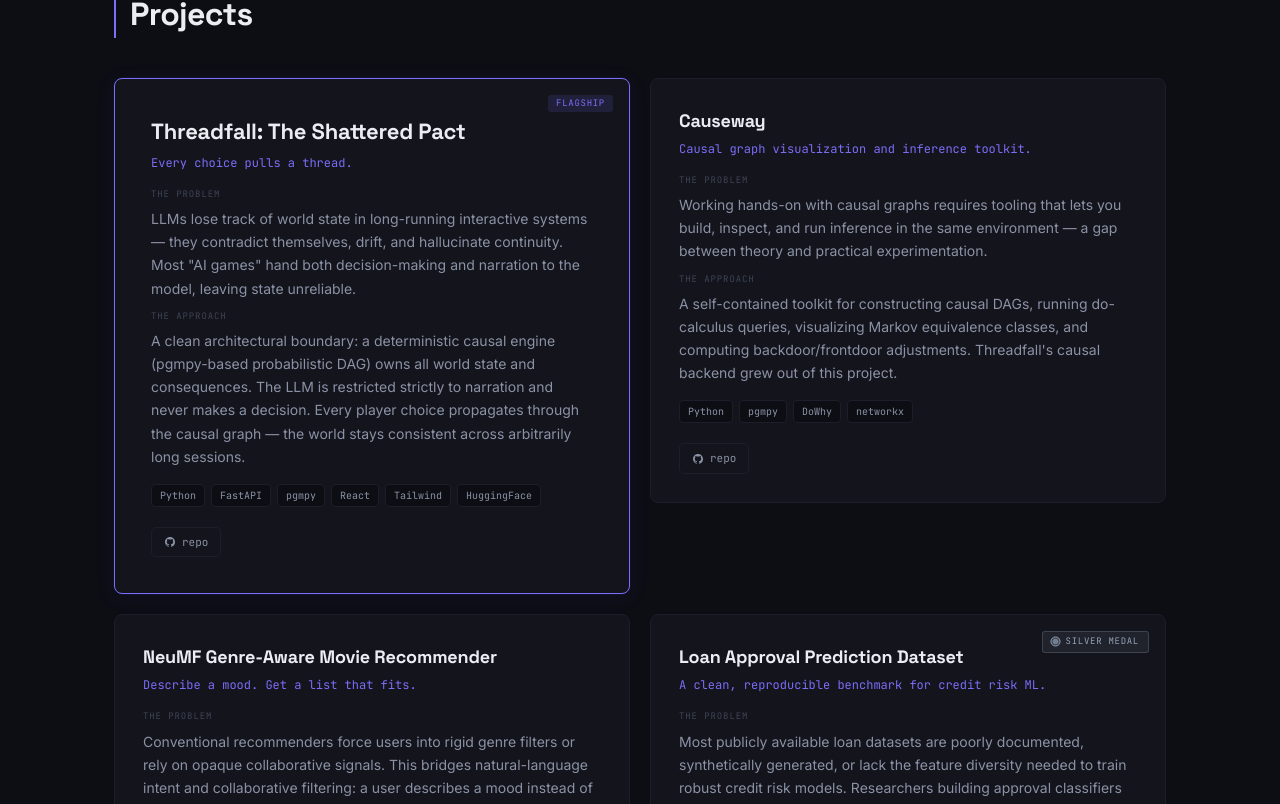
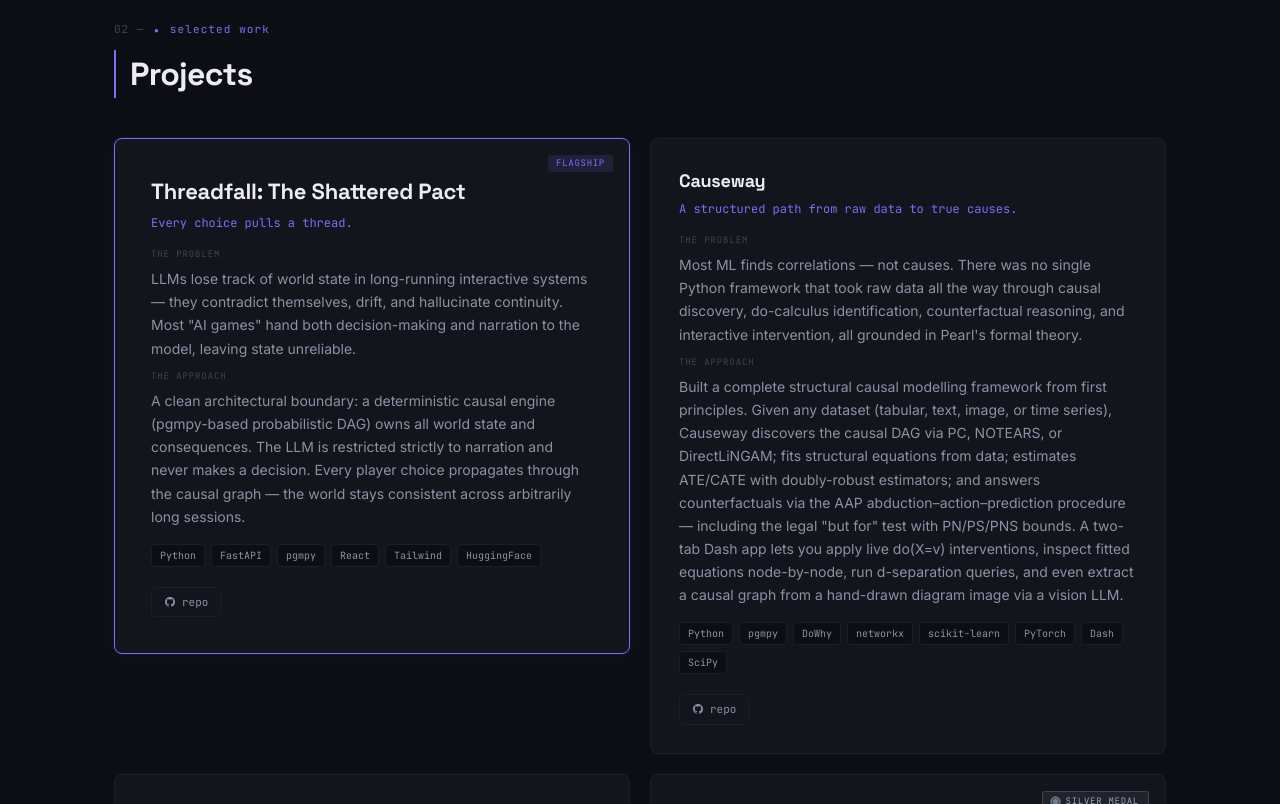
Before and after one commit to DEMONKINGKAI/portfolio, a React (Vite) app: page / in a window 1280 px wide. Shown: the part 1656-2460 px from the top of the page. Built offline with nearby package versions, Linux system fonts and the light colour scheme.

Commit message:
Update - 4.0

```diff
--- a/src/components/CausalDAG.jsx
+++ b/src/components/CausalDAG.jsx
@@ -4,8 +4,8 @@ const PROJECTS = [
   { id: 'causeway',    label: 'Causeway',        x: 148, y: 135, r: 68 },
   { id: 'threadfall',  label: 'Threadfall',       x: 500, y: 85,  r: 68 },
   { id: 'neumf',       label: 'NeuMF',            x: 852, y: 135, r: 68 },
-  { id: 'loanDataset', label: ['Loan','Dataset'], x: 280, y: 358, r: 68 },
-  { id: 'loanModel',   label: ['Loan','Model'],   x: 720, y: 358, r: 68 },
+  { id: 'loanDataset', label: ['Loan','Dataset'], x: 280, y: 428, r: 68 },
+  { id: 'loanModel',   label: ['Loan','Model'],   x: 720, y: 428, r: 68 },
 ]
 
 const SKILLS = [
@@ -29,18 +29,18 @@ const SKILLS = [
   { id: 'senttransf',  label: ['sent.','transf.'],x: 1012, y: 138, projects: ['neumf'],                      speed: 1.1,  phase: 3.9, amp: 5 },
   { id: 'numpy',       label: 'NumPy',            x: 992,  y: 215, projects: ['neumf'],                      speed: 1.0,  phase: 2.5, amp: 4 },
   // LoanDataset-only — LEFT and BELOW only
-  { id: 'ld_numpy',    label: 'NumPy',            x: 50,   y: 328, projects: ['loanDataset'],                 speed: 0.9,  phase: 0.8, amp: 4 },
-  { id: 'kaggle',      label: 'Kaggle',           x: 52,   y: 452, projects: ['loanDataset'],                 speed: 1.0,  phase: 3.0, amp: 4 },
-  { id: 'ld_bal',      label: ['class','balance'],x: 192,  y: 494, projects: ['loanDataset'],                 speed: 0.85, phase: 4.2, amp: 4 },
-  { id: 'ld_pandas',   label: 'Pandas',           x: 285,  y: 514, projects: ['loanDataset'],                 speed: 1.05, phase: 2.6, amp: 5 },
+  { id: 'ld_numpy',    label: 'NumPy',            x: 50,   y: 398, projects: ['loanDataset'],                 speed: 0.9,  phase: 0.8, amp: 4 },
+  { id: 'kaggle',      label: 'Kaggle',           x: 52,   y: 522, projects: ['loanDataset'],                 speed: 1.0,  phase: 3.0, amp: 4 },
+  { id: 'ld_bal',      label: ['class','balance'],x: 192,  y: 564, projects: ['loanDataset'],                 speed: 0.85, phase: 4.2, amp: 4 },
+  { id: 'ld_pandas',   label: 'Pandas',           x: 285,  y: 584, projects: ['loanDataset'],                 speed: 1.05, phase: 2.6, amp: 5 },
   // Shared LoanDataset + LoanModel — centered below both
-  { id: 'sklearn',     label: 'sklearn',          x: 500,  y: 502, projects: ['loanDataset','loanModel'],     speed: 0.9,  phase: 1.5, amp: 5 },
+  { id: 'sklearn',     label: 'sklearn',          x: 500,  y: 572, projects: ['loanDataset','loanModel'],     speed: 0.9,  phase: 1.5, amp: 5 },
   // LoanModel-only — RIGHT and BELOW only (zero upper-zone encroachment)
-  { id: 'lm_logit',   label: ['Logistic','Reg'],  x: 626,  y: 494, projects: ['loanModel'],                   speed: 1.08, phase: 3.8, amp: 4 },
-  { id: 'lm_svm',     label: 'SVM',               x: 810,  y: 490, projects: ['loanModel'],                   speed: 0.88, phase: 5.2, amp: 5 },
-  { id: 'xgboost',    label: 'XGBoost',           x: 942,  y: 464, projects: ['loanModel'],                   speed: 0.95, phase: 2.0, amp: 5 },
-  { id: 'lm_rf',      label: ['Random','Forest'], x: 958,  y: 368, projects: ['loanModel'],                   speed: 0.92, phase: 1.2, amp: 5 },
-  { id: 'seaborn',    label: 'Seaborn',           x: 942,  y: 278, projects: ['loanModel'],                   speed: 1.1,  phase: 4.5, amp: 4 },
+  { id: 'lm_logit',   label: ['Logistic','Reg'],  x: 626,  y: 564, projects: ['loanModel'],                   speed: 1.08, phase: 3.8, amp: 4 },
+  { id: 'lm_svm',     label: 'SVM',               x: 810,  y: 560, projects: ['loanModel'],                   speed: 0.88, phase: 5.2, amp: 5 },
+  { id: 'xgboost',    label: 'XGBoost',           x: 942,  y: 534, projects: ['loanModel'],                   speed: 0.95, phase: 2.0, amp: 5 },
+  { id: 'lm_rf',      label: ['Random','Forest'], x: 958,  y: 438, projects: ['loanModel'],                   speed: 0.92, phase: 1.2, amp: 5 },
+  { id: 'seaborn',    label: 'Seaborn',           x: 942,  y: 348, projects: ['loanModel'],                   speed: 1.1,  phase: 4.5, amp: 4 },
 ]
 
 const CAT = {
@@ -156,7 +156,7 @@ export default function CausalDAG() {
 
   return (
     <svg
-      viewBox="0 0 1060 560"
+      viewBox="0 0 1060 640"
       width="100%"
       height="100%"
       aria-label="Skill graph: hover a project to see which skills power it"
--- a/src/components/Hero.jsx
+++ b/src/components/Hero.jsx
@@ -225,7 +225,7 @@ export default function Hero() {
         style={{
           flex: '0 0 auto',
           width: mobile ? '100%' : 480,
-          height: mobile ? 260 : 560,
+          height: mobile ? 260 : 620,
           display: 'flex',
           alignItems: 'center',
           justifyContent: 'center',
--- a/src/components/Work.jsx
+++ b/src/components/Work.jsx
@@ -15,11 +15,11 @@ const PROJECTS = [
   },
   {
     name: 'Causeway',
-    tagline: 'Causal graph visualization and inference toolkit.',
+    tagline: 'A structured path from raw data to true causes.',
     featured: false,
-    problem: `Working hands-on with causal graphs requires tooling that lets you build, inspect, and run inference in the same environment — a gap between theory and practical experimentation.`,
-    approach: `A self-contained toolkit for constructing causal DAGs, running do-calculus queries, visualizing Markov equivalence classes, and computing backdoor/frontdoor adjustments. Threadfall's causal backend grew out of this project.`,
-    stack: ['Python', 'pgmpy', 'DoWhy', 'networkx'],
+    problem: `Most ML finds correlations — not causes. There was no single Python framework that took raw data all the way through causal discovery, do-calculus identification, counterfactual reasoning, and interactive intervention, all grounded in Pearl's formal theory.`,
+    approach: `Built a complete structural causal modelling framework from first principles. Given any dataset (tabular, text, image, or time series), Causeway discovers the causal DAG via PC, NOTEARS, or DirectLiNGAM; fits structural equations from data; estimates ATE/CATE with doubly-robust estimators; and answers counterfactuals via the AAP abduction–action–prediction procedure — including the legal "but for" test with PN/PS/PNS bounds. A two-tab Dash app lets you apply live do(X=v) interventions, inspect fitted equations node-by-node, run d-separation queries, and even extract a causal graph from a hand-drawn diagram image via a vision LLM.`,
+    stack: ['Python', 'pgmpy', 'DoWhy', 'networkx', 'scikit-learn', 'PyTorch', 'Dash', 'SciPy'],
     github: 'https://github.com/DEMONKINGKAI/Causeway',
     demo: null,
   },
```
